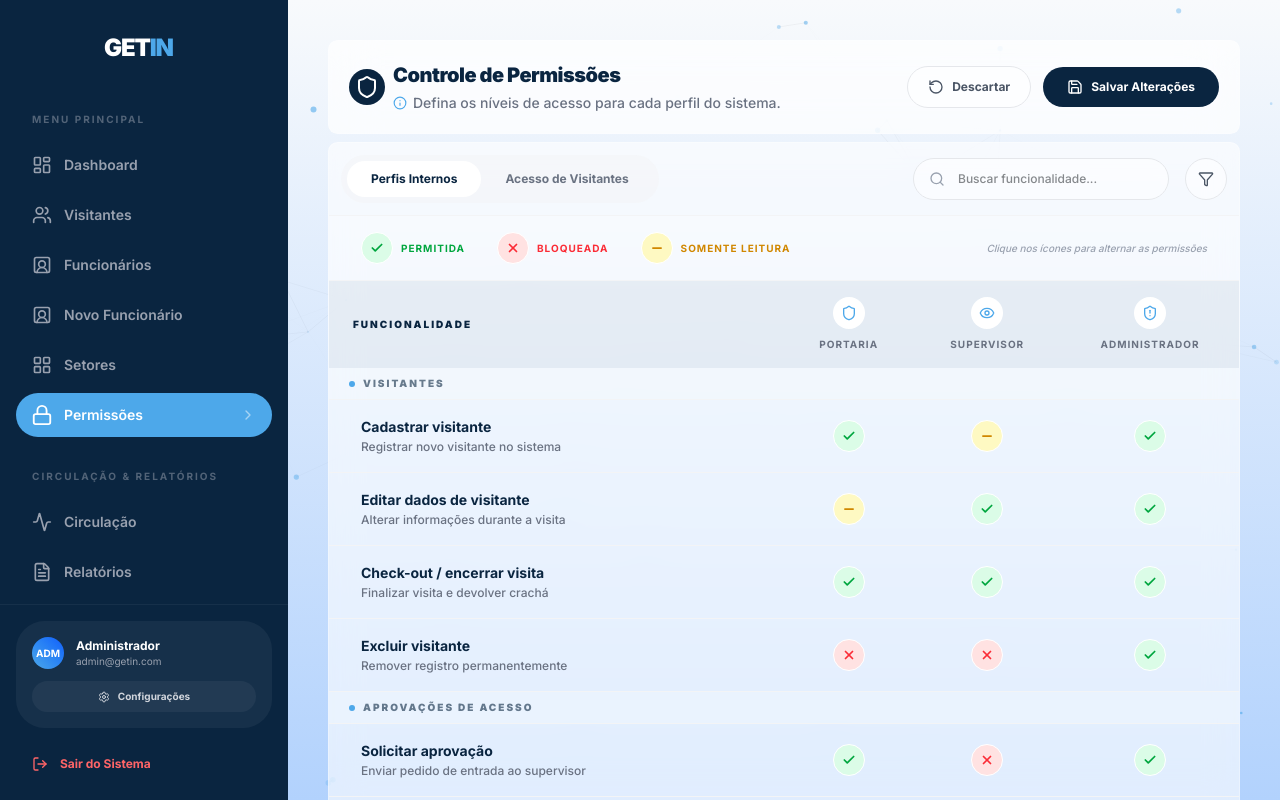
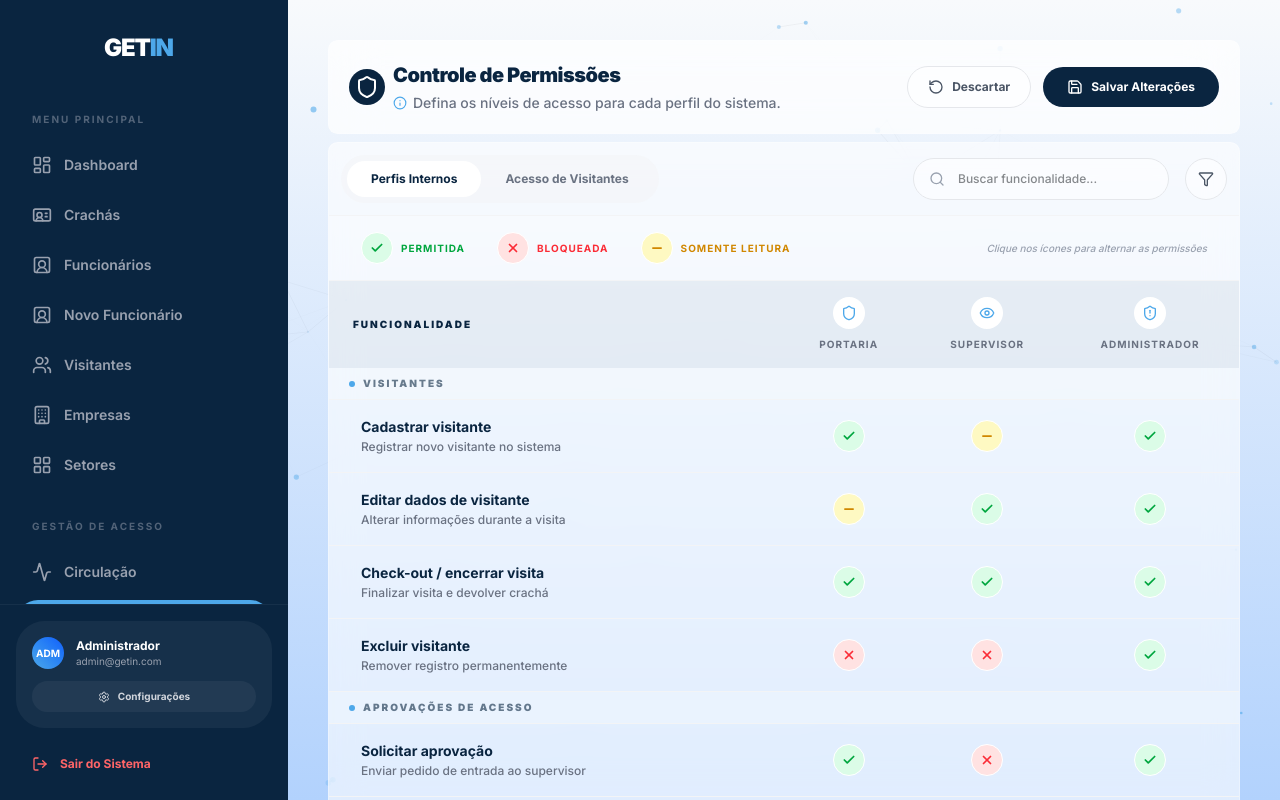
Before and after one commit to ocastroxs/get_in, a Next.js app: page /permissao in a window 1280 px wide. Built offline with nearby package versions, Linux system fonts and the light colour scheme.

Commit message:
feat(sidebar): update navigation items and improve layout

```diff
--- a/src/app/dashboard/layout.jsx
+++ b/src/app/dashboard/layout.jsx
@@ -4,10 +4,11 @@ import Sidebar from "@/components/ui/sidebar";
 export default function DashboardLayout({ children }) {
   return (
     <div className="flex min-h-screen bg-background">
+      <ParticlesBackground/>
       <Sidebar/>
 
       <main className="flex-1 ml-[20px] p-6 overflow-auto">
-        <ParticlesBackground/>
+
         {children}
       </main>
     </div>
--- a/src/components/ui/sidebar.jsx
+++ b/src/components/ui/sidebar.jsx
@@ -15,7 +15,9 @@ import {
   LogOut,
   ChevronRight,
   Menu,
-  X
+  X,
+  IdCard,
+  Building
 } from 'lucide-react';
 
 export default function Sidebar() {
@@ -68,20 +70,22 @@ export default function Sidebar() {
             </h3>
             <nav className="space-y-1.5">
               <NavItem href="/dashboard" icon={LayoutDashboard} label="Dashboard" active={pathname === '/dashboard'} onClick={() => setIsOpen(false)} />
-              <NavItem href="/dashboard/visitantes" icon={Users} label="Visitantes" active={pathname === '/dashboard/visitantes'} onClick={() => setIsOpen(false)} />
+              <NavItem href="/dashboard/crachas" icon={IdCard} label="Crachás" active={pathname === '/dashboard/crachas'} onClick={() => setIsOpen(false)} />
               <NavItem href="/dashboard/funcionarios" icon={UserSquare2} label="Funcionários" active={pathname === '/dashboard/funcionarios'} onClick={() => setIsOpen(false)} />
               <NavItem href="/registrarFuncionario" icon={UserSquare2} label="Novo Funcionário" active={pathname === '/registrarFuncionario'} onClick={() => setIsOpen(false)} />
+              <NavItem href="/dashboard/visitantes" icon={Users} label="Visitantes" active={pathname === '/dashboard/visitantes'} onClick={() => setIsOpen(false)} />
+              <NavItem href="/dashboard/empresas" icon={Building} label="Empresas" active={pathname === '/dashboard/empresas'} onClick={() => setIsOpen(false)} />
               <NavItem href="/dashboard/setores" icon={LayoutGrid} label="Setores" active={pathname === '/dashboard/setores'} onClick={() => setIsOpen(false)} />
-              <NavItem href="/permissao" icon={Lock} label="Permissões" active={pathname === '/permissao'} onClick={() => setIsOpen(false)} />
             </nav>
           </div>
 
           <div>
             <h3 className="px-4 text-[10px] font-bold text-gray-400 tracking-[0.2em] uppercase mb-4 opacity-50">
-              Circulação & Relatórios
+              Gestão de Acesso
             </h3>
             <nav className="space-y-1.5">
               <NavItem href="/circulacao" icon={Activity} label="Circulação" active={pathname === '/circulacao'} onClick={() => setIsOpen(false)} />
+              <NavItem href="/permissao" icon={Lock} label="Permissões" active={pathname === '/permissao'} onClick={() => setIsOpen(false)} />
               <NavItem href="/dashboard/relatorios" icon={FileText} label="Relatórios" active={pathname === '/dashboard/relatorios'} onClick={() => setIsOpen(false)} />
             </nav>
           </div>
```
